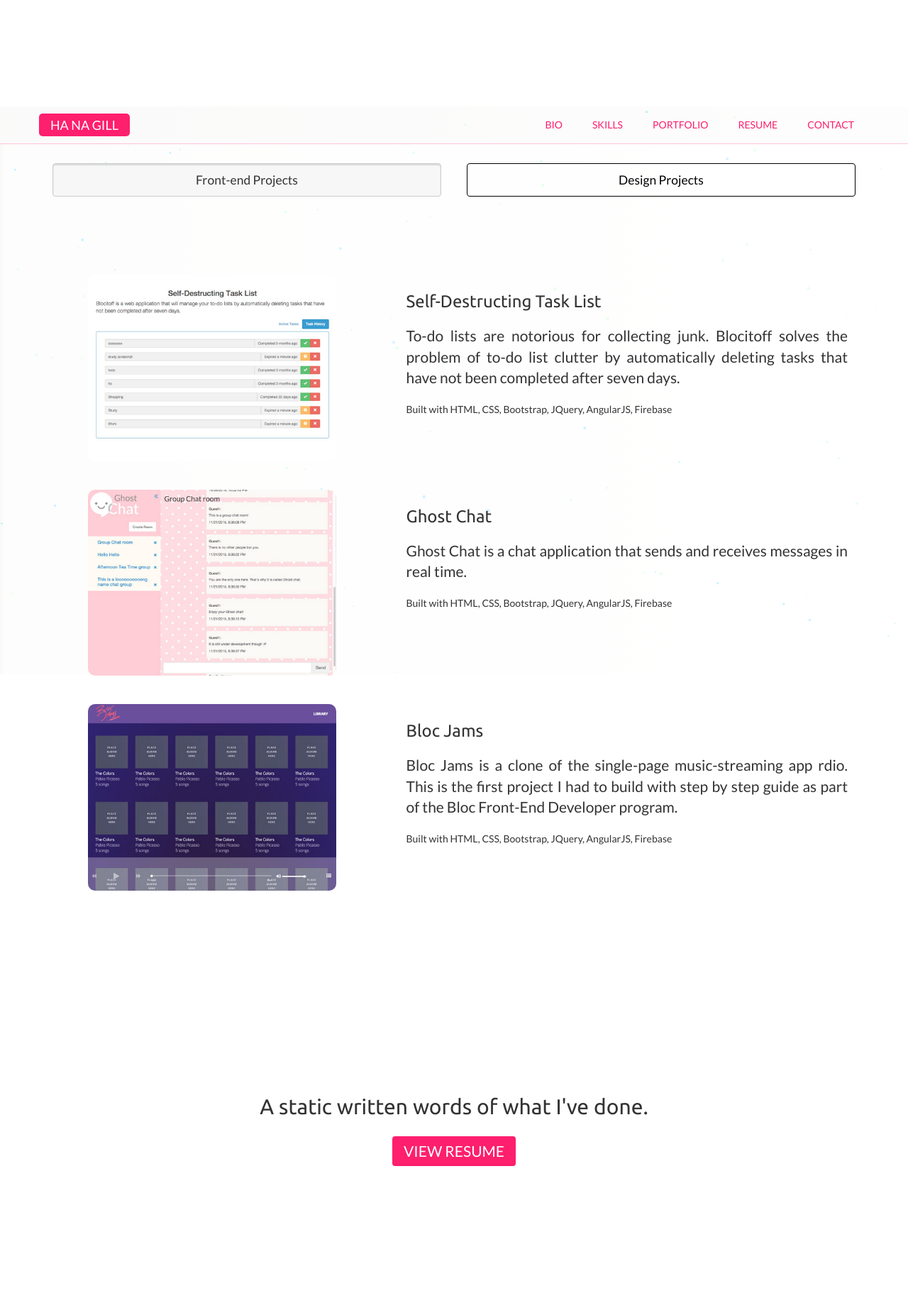
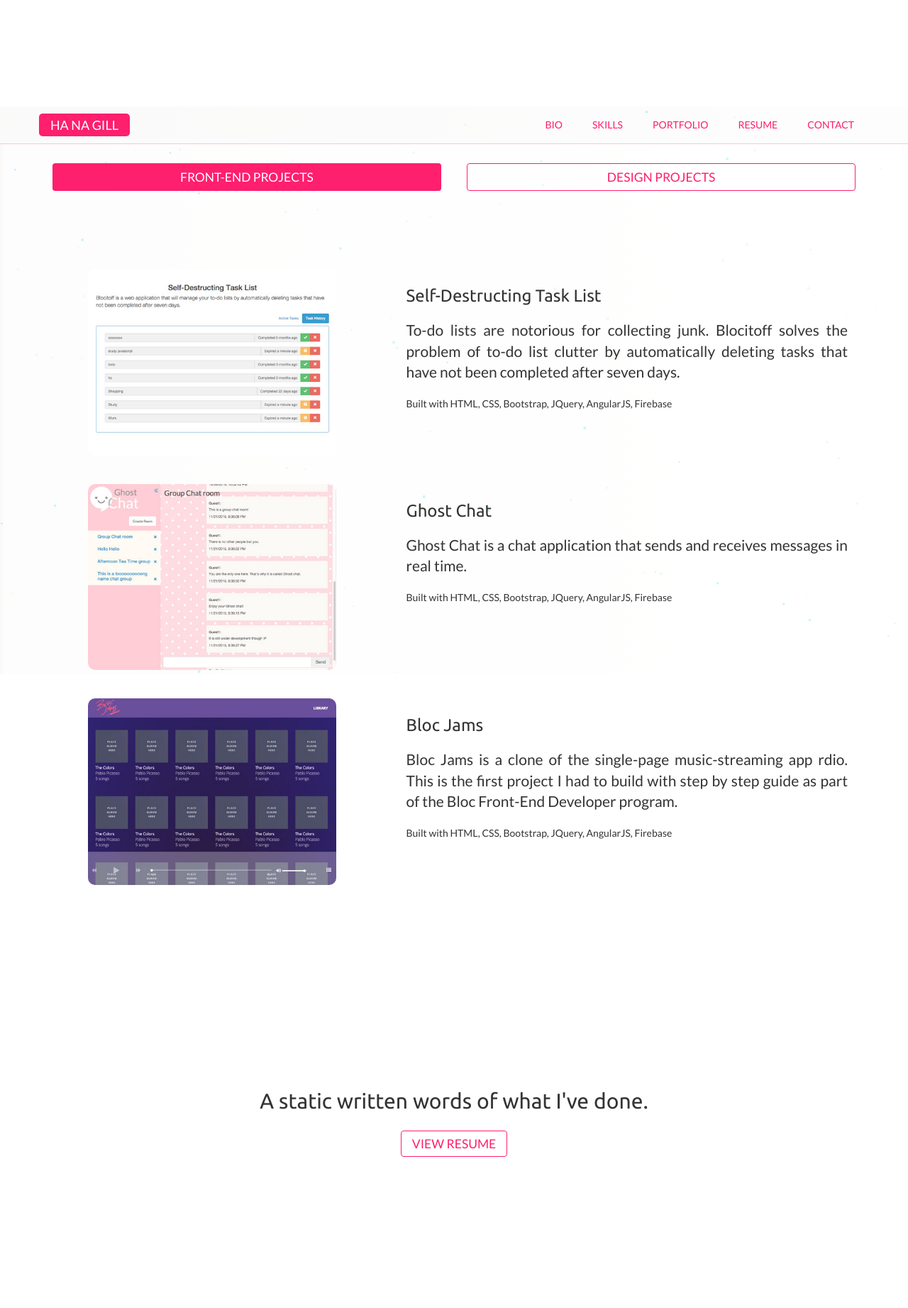
Before and after one commit to oneway101/onewayfirst.com, a PHP site: page / in a window 1280 px wide, after a click on "PORTFOLIO". Shown: the part 2200-4043 px from the top of the page at 71% size. Run offline with PHP 8.4, Linux system fonts and the light colour scheme; data that the repository does not hold is empty; some libraries are stand-ins or nearby versions.

Commit message:
profile fix; portfolio button fix;

```diff
--- a/assets/css/custom.css
+++ b/assets/css/custom.css
@@ -32,18 +32,22 @@ h1, h2, h3 {
 body {
   font-family: 'Lato', serif; }
 
+.btn.focus, .btn:focus, .btn:hover {
+  color: #FE1F6D; }
+
 .btn-theme {
-  font-size: 1.5em;
-  color: white;
-  background-color: #FE1F6D;
-  border-color: rgba(254, 31, 109, 0.5);
+  font-size: 1.25em;
+  color: #FE1F6D;
+  background-color: transparent;
+  border: 1px solid #FE1F6D;
   transition: opacity 0.25s ease-out; }
   .btn-theme:focus, .btn-theme:active, .btn-theme.focus, .btn-theme.active {
-    font-weight: 700; }
+    font-weight: 500;
+    box-shadow: none; }
   .btn-theme:hover, .btn-theme.hover {
-    color: #FE1F6D !important;
-    background-color: transparent;
-    border: 1px solid #FE1F6D; }
+    color: white;
+    background-color: #FE1F6D;
+    border-color: rgba(254, 31, 109, 0.5); }
 
 /*components*/
 .bg-color {
@@ -235,23 +254,13 @@ body {
   .portfolio-btn #design-tab {
     margin-left: 1.5%;
     margin-right: 0; }
-
-.btn-default {
-  color: black;
-  padding: 10px;
-  border: 1px solid black;
-  width: 48%;
-  font-size: 1.25em;
-  background-color: transparent; }
-  .btn-default:hover, .btn-default:focus {
-    background-color: #f7f7f7;
-    border-color: #cccccc; }
-
-.btn-default.active, .btn-default:hover {
-  background-color: #f7f7f7;
-  border-color: #cccccc;
-  -webkit-box-shadow: inset 0 2px 2px rgba(0, 0, 0, 0.125);
-  box-shadow: inset 0 2px 2px rgba(0, 0, 0, 0.125); }
+  .portfolio-btn button {
+    width: 48%;
+    color: #FE1F6D; }
+  .portfolio-btn .btn-theme.active {
+    color: white;
+    background-color: #FE1F6D;
+    border-color: rgba(254, 31, 109, 0.5); }
 
 /*Front-end Portfolio*/
 .web-projects-wrapper {
@@ -306,8 +316,7 @@ body {
   display: block;
   margin: 0 auto;
   padding: 5px 15px;
-  margin-top: 25px;
-  color: white; }
+  margin-top: 25px; }
 
 #resume .lead {
   margin-bottom: 10px; }
--- a/assets/css/custom.scss
+++ b/assets/css/custom.scss
@@ -46,21 +46,24 @@ h1,h2,h3 {
 body{
   font-family: 'Lato', serif;
 }
+.btn.focus, .btn:focus, .btn:hover {
+    color: $theme-color;
+}
 .btn-theme{
   font-size: 1.25em;
-  color:white;
-  background-color: $theme-color;
-  border-color: $theme-color-alpha;
+  color: $theme-color;
+  background-color: transparent;
+  border: 1px solid $theme-color;
   transition: opacity 0.25s ease-out;
   &:focus, &:active, &.focus, &.active{
-    font-weight: 700;
+    font-weight: 500;
+    box-shadow: none;
   }
   &:hover, &.hover{
-    color: $theme-color !important;
-    background-color: transparent;
-    border: 1px solid $theme-color;
+    color:white;
+    background-color: $theme-color;
+    border-color: $theme-color-alpha;
   }
-
 }
 /*components*/
 .bg-color{
@@ -144,35 +147,51 @@ body{
   display: flex;
   flex-direction: row;
   margin: auto;
+  justify-content: center
 }
 .profile-photo {
-  margin: auto;
+  margin: auto 15px;
 	img{
 	max-height: 200px;
 	max-width: 200px;
-	border-radius: 50%;
+	border-radius: 20%;
 	}
 }
 .profile-text {
-  margin: auto;
+  margin: 0 15px;
+  transition: all 0.5s ease-in-out;
   h3{
   line-height: 1.25em;
+  }
+  .big-text>span:hover, h3:hover{
+    color: $theme-color;
+    background-color: white;
+    border-radius: 10px;
   }
 }
 .big-text {
 	line-height: 40px;
-  //transition: all 0.5s ease-in-out;
-  &:hover{
-    color: $theme-color;
-  }
-	&>span{
-	font-size: 1.5em;
-	letter-spacing: 2px;
+	&>span:first-child{
+  	font-size: 1.5em;
+  	letter-spacing: 2px;
 	}
 }
 @media only screen and (max-width : $sm) {
   .bio-wrapper{
     flex-direction: column;
+  }
+  .profile-photo{
+    margin: 0 auto;
+  }
+  .profile-text{
+    margin: 0 auto;
+    padding: 0 10px;
+    text-align: center;
+  }
+  .big-text{
+    font-size: 1.5em;
+    &>span{
+    }
   }
 }
 
@@ -273,24 +292,15 @@ body{
     margin-left: 1.5%;
     margin-right: 0;
   }
-}
-.btn-default{
-	color: black;
-	padding: 10px;
-	border: 1px solid black;
-	width: 48%;
-	font-size: $button-font-size;
-  background-color: transparent;
-	&:hover,&:focus{
-		background-color: $btn-bg-active;
-    border-color: $btn-border-active;
-	}
-}
-.btn-default.active, .btn-default:hover{
-	background-color: $btn-bg-active;
-  border-color: $btn-border-active;
-  -webkit-box-shadow: inset 0 2px 2px rgba(0,0,0,.125);
-  box-shadow: inset 0 2px 2px rgba(0,0,0,.125);
+  button{
+    width: 48%;
+    color: $theme-color;
+  }
+  .btn-theme.active{
+    color:white;
+    background-color: $theme-color;
+    border-color: $theme-color-alpha;
+  }
 }
 /*Front-end Portfolio*/
 #portfolio{
@@ -311,6 +321,7 @@ body{
 	padding: 15px 30px;
   h3{
     color: #333;
+    cursor: pointer;
   }
   h3:hover{
     color: $theme-color;
@@ -356,7 +367,6 @@ body{
   margin: 0 auto;
   padding: 5px 15px;
   margin-top: 25px;
-  color: white;
 }
 #resume .lead{
 	margin-bottom: 10px;
@@ -397,7 +407,6 @@ body{
     margin: 0 auto;
     padding: 5px 15px;
     margin-top: 25px;
-    color: white;
   }
 }
 @media only screen and (max-width : $sm) {
--- a/index.php
+++ b/index.php
@@ -63,7 +63,7 @@
 		</div>
 		<div class="profile-text">
 		<h2 class="big-text"><span>Hello, I am Ha Na.</span><br>
-			I design and develop websites.
+			<span>I design and develop websites.</span>
 		</h2>
 		<h3>I am a curiouos explorer... <br>
 		who loves learning new things with obsessions.<br>
@@ -117,8 +117,8 @@
 <!-- PORTFOLIO -->
 <section id="portfolio" data-offset="100">
 	<div class="container portfolio-btn">
-		<button class="btn btn-default active" id="webdev-tab">Front-end Projects</button>
-		<button class="btn btn-default" id="design-tab">Design Projects</button>
+		<button class="btn btn-theme active" id="webdev-tab">FRONT-END PROJECTS</button>
+		<button class="btn btn-theme" id="design-tab">DESIGN PROJECTS</button>
 	</div>
 	<div class="container web-projects-wrapper">
 		<div class="row web-project clearfix">
@@ -159,7 +159,8 @@
 			</div>
 			<div class="col-md-7 project-info">
 				<h3>Parallax Example Site</h3>
-				<p class="lead"></p>
+				<p class="lead">Simple parallax demo website example built for students. Wrote a step by step guide on how to build this site from scratch using HTML, CSS, Bootstrap and JQuery.</p>
+				<a href="http://www.cosmostreamdesign.com/2016/06/parallax-website-1-part-1/"><p>Read the blog post</p></a>
 				<p>Built with HTML,CSS, Bootstrap, JQuery</p>
 			</div>
 		</div>
@@ -169,8 +170,8 @@
 			</div>
 			<div class="col-md-7 project-info">
 				<h3>Kids Clothing Store</h3>
-				<p class="lead"></p>
-				<p>Customized Template with HTML, CSS, Liquid</p>
+				<p class="lead">Customized ecommerce template and created all web graphic contents</p>
+				<p>Customized with HTML, CSS, Liquid</p>
 			</div>
 		</div>
 		<h2 class="text-center"><a href="http://cargocollective.com/onewayfirst">3D and Design Portfolio Website</a></h2>
```
Also changed, not shown: other parts of assets/css/custom.css (+26 -11 lines), 1 other file.
